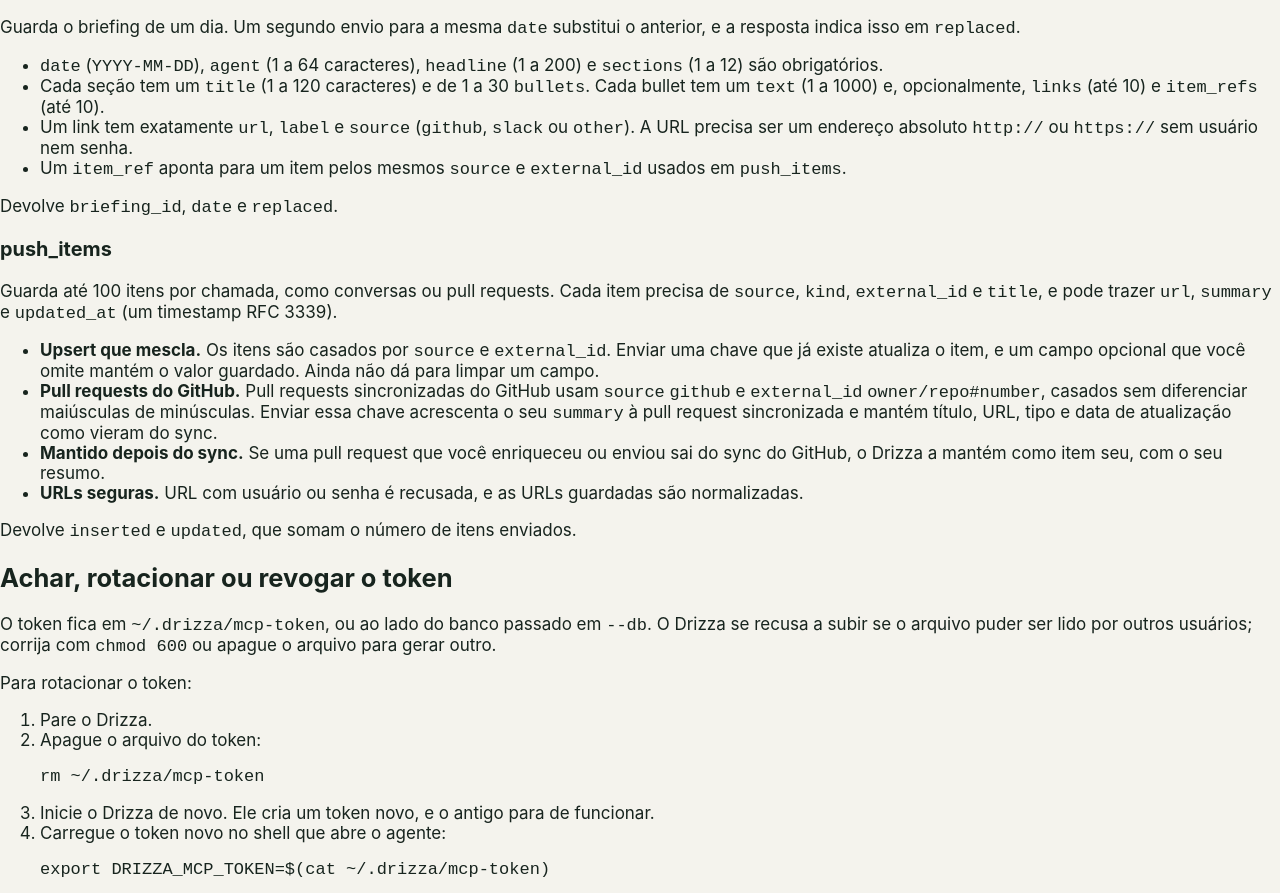
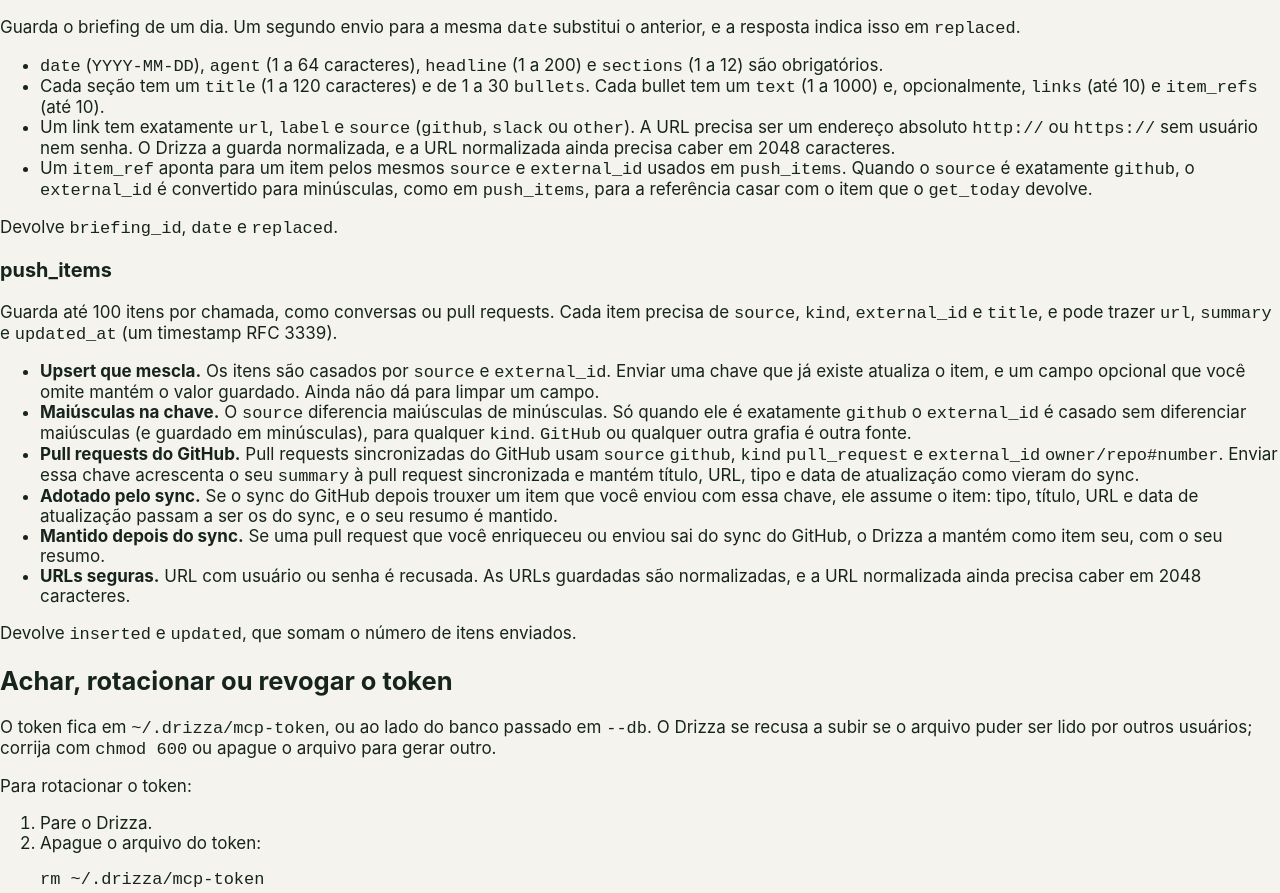
Before and after one commit to drizza-dev/drizza, a website built with Vite: page docs/pt/guide/mcp/index.html in a window 1280 px wide. Shown: the part 2604-3497 px from the top of the page. Built offline with nearby package versions, Linux system fonts and the light colour scheme.

Commit message:
📝 docs(mcp): follow the latest push_items contract
The push_items work now lowercases item_refs external_id when source is
exactly "github", treats source as case sensitive with that rule for
every kind, stores briefing links and item URLs normalized and refuses
them past 2048 characters once normalized, and lets the sync adopt an
agent item under a GitHub key, overwriting kind, title, url and
updated_at while keeping the summary. Describe all of it on both MCP
pages.

Refs LAB-337

Co-Authored-By: Claude <noreply@anthropic.com>

```diff
--- a/docs/pt/guide/mcp/index.html
+++ b/docs/pt/guide/mcp/index.html
@@ -106,8 +106,8 @@ bearer_token_env_var = "DRIZZA_MCP_TOKEN"</code></pre>
 <ul>
   <li><code class="inline-code">date</code> (<code class="inline-code">YYYY-MM-DD</code>), <code class="inline-code">agent</code> (1 a 64 caracteres), <code class="inline-code">headline</code> (1 a 200) e <code class="inline-code">sections</code> (1 a 12) são obrigatórios.</li>
   <li>Cada seção tem um <code class="inline-code">title</code> (1 a 120 caracteres) e de 1 a 30 <code class="inline-code">bullets</code>. Cada bullet tem um <code class="inline-code">text</code> (1 a 1000) e, opcionalmente, <code class="inline-code">links</code> (até 10) e <code class="inline-code">item_refs</code> (até 10).</li>
-  <li>Um link tem exatamente <code class="inline-code">url</code>, <code class="inline-code">label</code> e <code class="inline-code">source</code> (<code class="inline-code">github</code>, <code class="inline-code">slack</code> ou <code class="inline-code">other</code>). A URL precisa ser um endereço absoluto <code class="inline-code">http://</code> ou <code class="inline-code">https://</code> sem usuário nem senha.</li>
-  <li>Um <code class="inline-code">item_ref</code> aponta para um item pelos mesmos <code class="inline-code">source</code> e <code class="inline-code">external_id</code> usados em <code class="inline-code">push_items</code>.</li>
+  <li>Um link tem exatamente <code class="inline-code">url</code>, <code class="inline-code">label</code> e <code class="inline-code">source</code> (<code class="inline-code">github</code>, <code class="inline-code">slack</code> ou <code class="inline-code">other</code>). A URL precisa ser um endereço absoluto <code class="inline-code">http://</code> ou <code class="inline-code">https://</code> sem usuário nem senha. O Drizza a guarda normalizada, e a URL normalizada ainda precisa caber em 2048 caracteres.</li>
+  <li>Um <code class="inline-code">item_ref</code> aponta para um item pelos mesmos <code class="inline-code">source</code> e <code class="inline-code">external_id</code> usados em <code class="inline-code">push_items</code>. Quando o <code class="inline-code">source</code> é exatamente <code class="inline-code">github</code>, o <code class="inline-code">external_id</code> é convertido para minúsculas, como em <code class="inline-code">push_items</code>, para a referência casar com o item que o <code class="inline-code">get_today</code> devolve.</li>
 </ul>
 <p>Devolve <code class="inline-code">briefing_id</code>, <code class="inline-code">date</code> e <code class="inline-code">replaced</code>.</p>
 
@@ -115,9 +115,11 @@ bearer_token_env_var = "DRIZZA_MCP_TOKEN"</code></pre>
 <p>Guarda até 100 itens por chamada, como conversas ou pull requests. Cada item precisa de <code class="inline-code">source</code>, <code class="inline-code">kind</code>, <code class="inline-code">external_id</code> e <code class="inline-code">title</code>, e pode trazer <code class="inline-code">url</code>, <code class="inline-code">summary</code> e <code class="inline-code">updated_at</code> (um timestamp RFC 3339).</p>
 <ul>
   <li><strong>Upsert que mescla.</strong> Os itens são casados por <code class="inline-code">source</code> e <code class="inline-code">external_id</code>. Enviar uma chave que já existe atualiza o item, e um campo opcional que você omite mantém o valor guardado. Ainda não dá para limpar um campo.</li>
-  <li><strong>Pull requests do GitHub.</strong> Pull requests sincronizadas do GitHub usam <code class="inline-code">source</code> <code class="inline-code">github</code> e <code class="inline-code">external_id</code> <code class="inline-code">owner/repo#number</code>, casados sem diferenciar maiúsculas de minúsculas. Enviar essa chave acrescenta o seu <code class="inline-code">summary</code> à pull request sincronizada e mantém título, URL, tipo e data de atualização como vieram do sync.</li>
+  <li><strong>Maiúsculas na chave.</strong> O <code class="inline-code">source</code> diferencia maiúsculas de minúsculas. Só quando ele é exatamente <code class="inline-code">github</code> o <code class="inline-code">external_id</code> é casado sem diferenciar maiúsculas (e guardado em minúsculas), para qualquer <code class="inline-code">kind</code>. <code class="inline-code">GitHub</code> ou qualquer outra grafia é outra fonte.</li>
+  <li><strong>Pull requests do GitHub.</strong> Pull requests sincronizadas do GitHub usam <code class="inline-code">source</code> <code class="inline-code">github</code>, <code class="inline-code">kind</code> <code class="inline-code">pull_request</code> e <code class="inline-code">external_id</code> <code class="inline-code">owner/repo#number</code>. Enviar essa chave acrescenta o seu <code class="inline-code">summary</code> à pull request sincronizada e mantém título, URL, tipo e data de atualização como vieram do sync.</li>
+  <li><strong>Adotado pelo sync.</strong> Se o sync do GitHub depois trouxer um item que você enviou com essa chave, ele assume o item: tipo, título, URL e data de atualização passam a ser os do sync, e o seu resumo é mantido.</li>
   <li><strong>Mantido depois do sync.</strong> Se uma pull request que você enriqueceu ou enviou sai do sync do GitHub, o Drizza a mantém como item seu, com o seu resumo.</li>
-  <li><strong>URLs seguras.</strong> URL com usuário ou senha é recusada, e as URLs guardadas são normalizadas.</li>
+  <li><strong>URLs seguras.</strong> URL com usuário ou senha é recusada. As URLs guardadas são normalizadas, e a URL normalizada ainda precisa caber em 2048 caracteres.</li>
 </ul>
 <p>Devolve <code class="inline-code">inserted</code> e <code class="inline-code">updated</code>, que somam o número de itens enviados.</p>
 
```
Also changed, not shown: docs/guide/mcp/index.html (+6 -4 lines).
